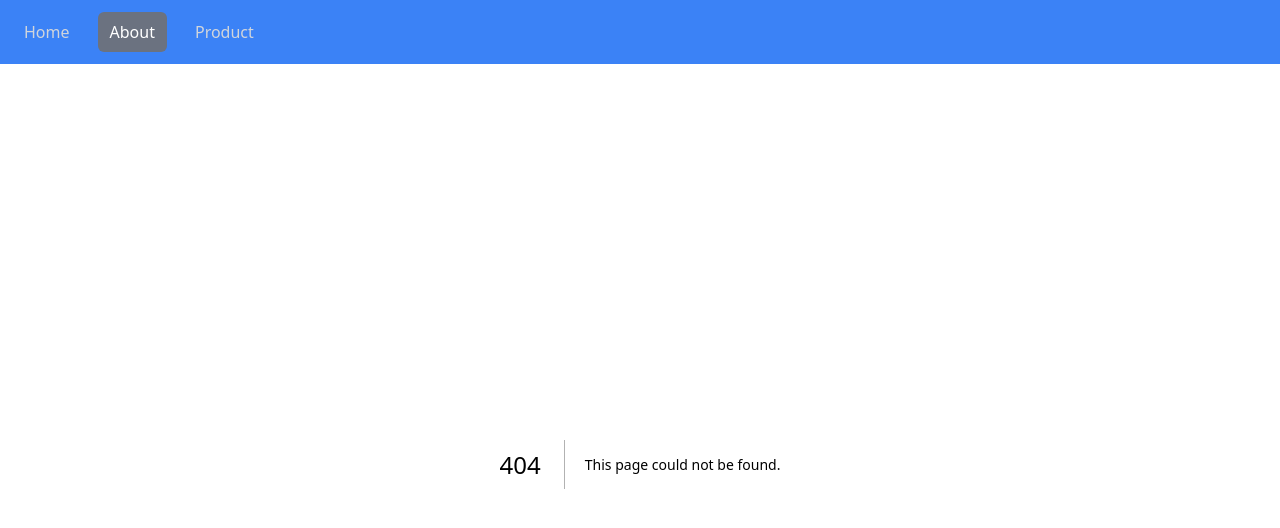
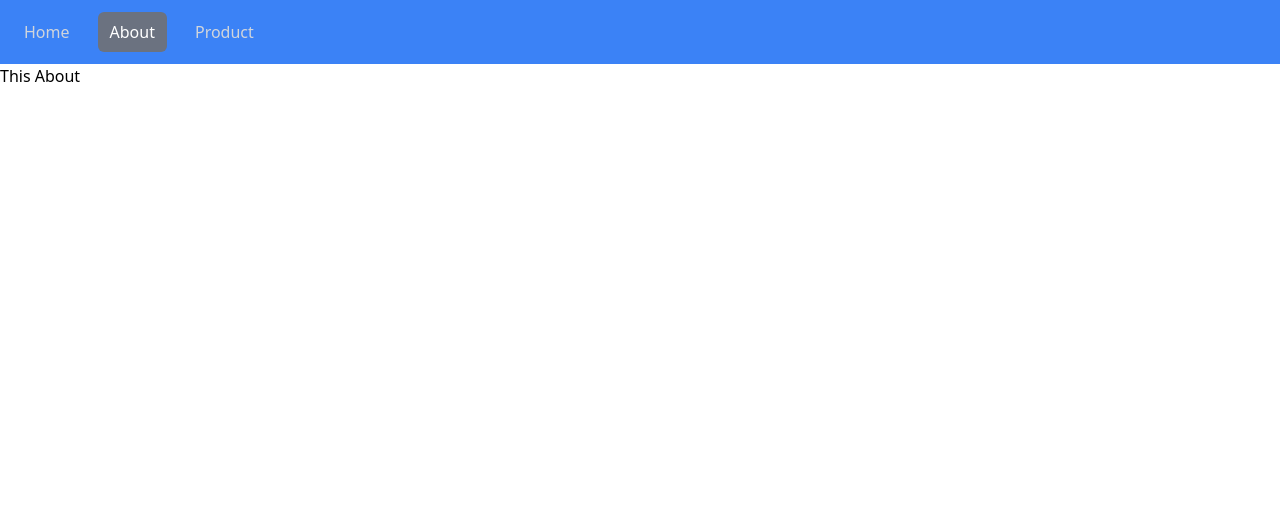
Before and after one commit to Ryuuutaaa/ts-prisma, a Next.js app: page /about in a window 1280 px wide. Before the commit this address had no page. Shown: the top 528 px of the page. Built offline with nearby package versions, Linux system fonts and the light colour scheme.

Commit message:
feat : add about detail

```diff
--- /dev/null
+++ b/app/about/page.tsx
@@ -0,0 +1,7 @@
+import React from "react";
+
+const About = () => {
+  return <div>This About</div>;
+};
+
+export default About;
```
